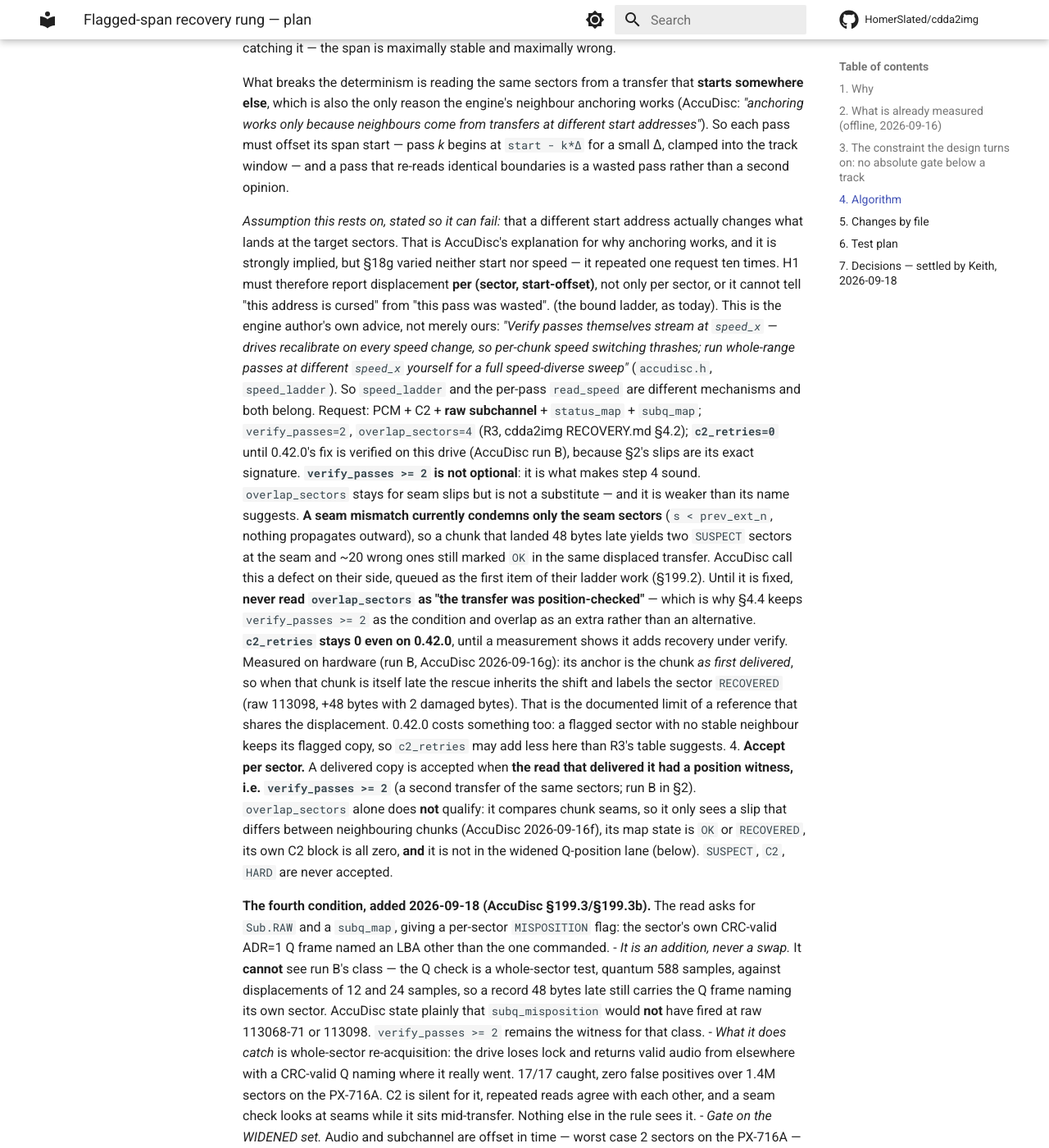
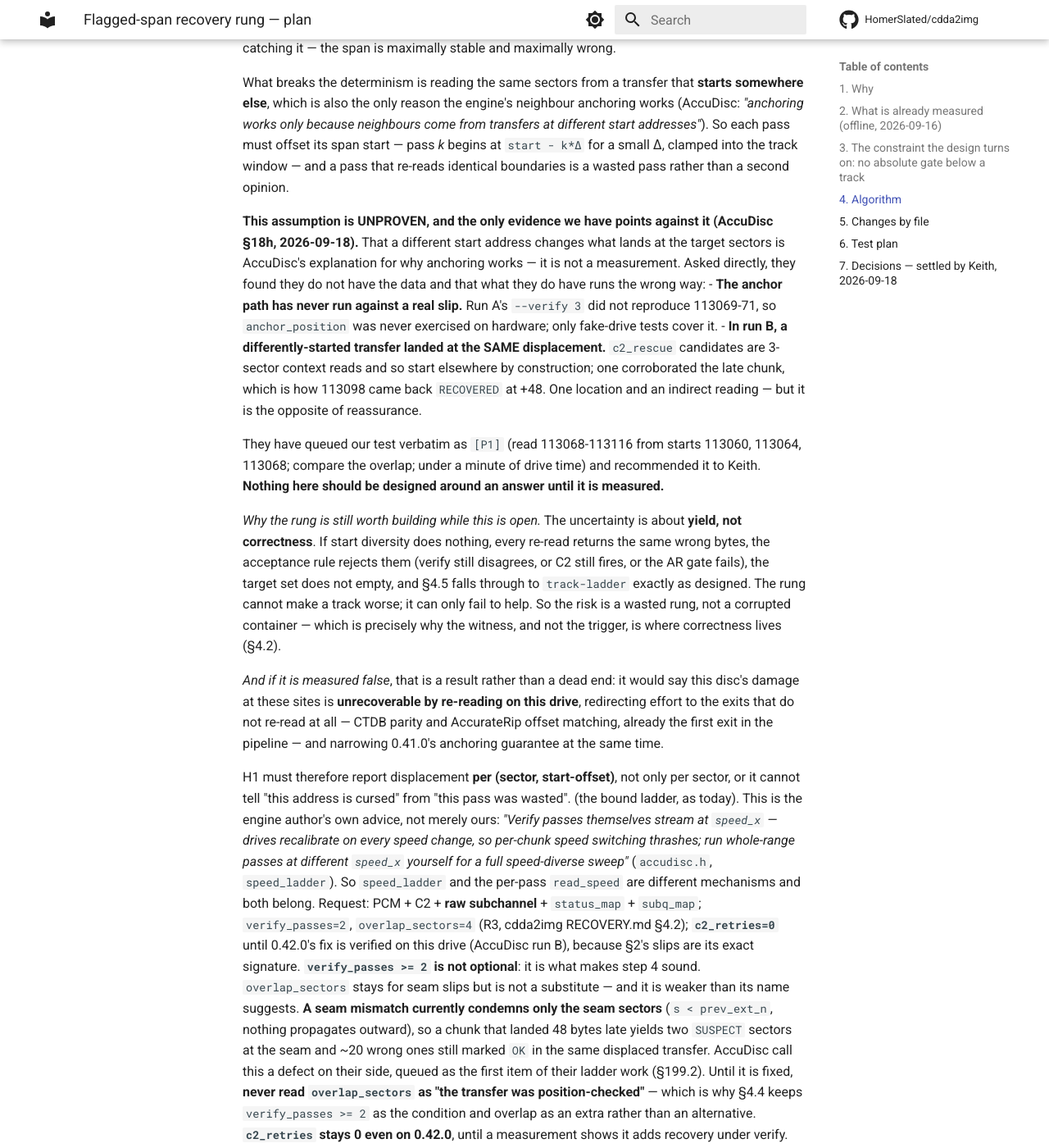
Before and after one commit to HomerSlated/cdda2img, an MkDocs documentation site: the page built from docs/reference/span-recovery-plan.md, in a window 1280 px wide and 1400 px high, scrolled down 4466 px. Shown: the whole window at 82% size. Built offline with MkDocs 1.6.1 and Material for MkDocs 9.7.7, drawn with Linux system fonts in a browser that asks for light colours; comment, search, counter and statistics services are not loaded.

Commit message:
docs(recovery): the start-address assumption is unproven and the only evidence points against it — record the risk, and why the rung is still safe to build
We asked AccuDisc to settle whether a different start address changes what lands
at the target sectors, on the grounds that their 0.41.0 anchoring work must
already have the data. It does not, and what they have runs the wrong way
(§18h): the anchor path has never run against a real slip on hardware, since run
A's --verify 3 did not reproduce 113069-71; and in run B a differently-started
transfer landed at the SAME displacement, because c2_rescue's 3-sector context
reads start elsewhere by construction and one of them corroborated the late
chunk, which is how 113098 came back RECOVERED at +48.

One location and an indirect reading, not a refutation — but the opposite of
reassurance, and it was their inference that we had adopted. They have queued our
test verbatim as P1 and recommended it to Keith: three starts, compare the
overlap, under a minute of drive time.

What matters for this plan is that the uncertainty is about YIELD, not
correctness. If start diversity does nothing, every re-read returns the same
wrong bytes, the acceptance rule rejects them, the target set does not empty, and
§4.5 falls through to track-ladder as designed. The rung cannot make a track
worse; it can only fail to help. That is the point of putting correctness in the
witness rather than the trigger, and it is why the rung stays worth building
while the question is open.

If it is measured false it is a result rather than a dead end: this disc's damage
at these sites would be unrecoverable by re-reading on this drive, which
redirects effort to the exits that never re-read — CTDB parity and AccurateRip
offset matching, already the first exit — and narrows 0.41.0's guarantee.

Co-Authored-By: Claude Opus 5 <noreply@anthropic.com>

```diff
--- a/docs/reference/span-recovery-plan.md
+++ b/docs/reference/span-recovery-plan.md
@@ -184,12 +184,40 @@ Per AR-failed track, after CTDB and before `track-ladder`:
    `start - k*Δ` for a small Δ, clamped into the track window — and a pass that re-reads
    identical boundaries is a wasted pass rather than a second opinion.
 
-   *Assumption this rests on, stated so it can fail:* that a different start address actually
-   changes what lands at the target sectors. That is AccuDisc's explanation for why anchoring
-   works, and it is strongly implied, but §18g varied neither start nor speed — it repeated
-   one request ten times. H1 must therefore report displacement **per (sector, start-offset)**,
-   not only per sector, or it cannot tell "this address is cursed" from "this pass was
-   wasted".
+   **This assumption is UNPROVEN, and the only evidence we have points against it
+   (AccuDisc §18h, 2026-09-18).** That a different start address changes what lands at the
+   target sectors is AccuDisc's explanation for why anchoring works — it is not a
+   measurement. Asked directly, they found they do not have the data and that what they do
+   have runs the wrong way:
+   - **The anchor path has never run against a real slip.** Run A's `--verify 3` did not
+     reproduce 113069-71, so `anchor_position` was never exercised on hardware; only
+     fake-drive tests cover it.
+   - **In run B, a differently-started transfer landed at the SAME displacement.**
+     `c2_rescue` candidates are 3-sector context reads and so start elsewhere by
+     construction; one corroborated the late chunk, which is how 113098 came back
+     `RECOVERED` at +48. One location and an indirect reading — but it is the opposite of
+     reassurance.
+
+   They have queued our test verbatim as `[P1]` (read 113068-113116 from starts 113060,
+   113064, 113068; compare the overlap; under a minute of drive time) and recommended it to
+   Keith. **Nothing here should be designed around an answer until it is measured.**
+
+   *Why the rung is still worth building while this is open.* The uncertainty is about
+   **yield, not correctness**. If start diversity does nothing, every re-read returns the
+   same wrong bytes, the acceptance rule rejects them (verify still disagrees, or C2 still
+   fires, or the AR gate fails), the target set does not empty, and §4.5 falls through to
+   `track-ladder` exactly as designed. The rung cannot make a track worse; it can only fail
+   to help. So the risk is a wasted rung, not a corrupted container — which is precisely why
+   the witness, and not the trigger, is where correctness lives (§4.2).
+
+   *And if it is measured false*, that is a result rather than a dead end: it would say this
+   disc's damage at these sites is **unrecoverable by re-reading on this drive**, redirecting
+   effort to the exits that do not re-read at all — CTDB parity and AccurateRip offset
+   matching, already the first exit in the pipeline — and narrowing 0.41.0's anchoring
+   guarantee at the same time.
+
+   H1 must therefore report displacement **per (sector, start-offset)**, not only per sector,
+   or it cannot tell "this address is cursed" from "this pass was wasted".
    (the bound ladder, as today). This is the engine author's own advice, not merely ours:
    *"Verify passes themselves stream at `speed_x` — drives recalibrate on every speed
    change, so per-chunk speed switching thrashes; run whole-range passes at different
```
